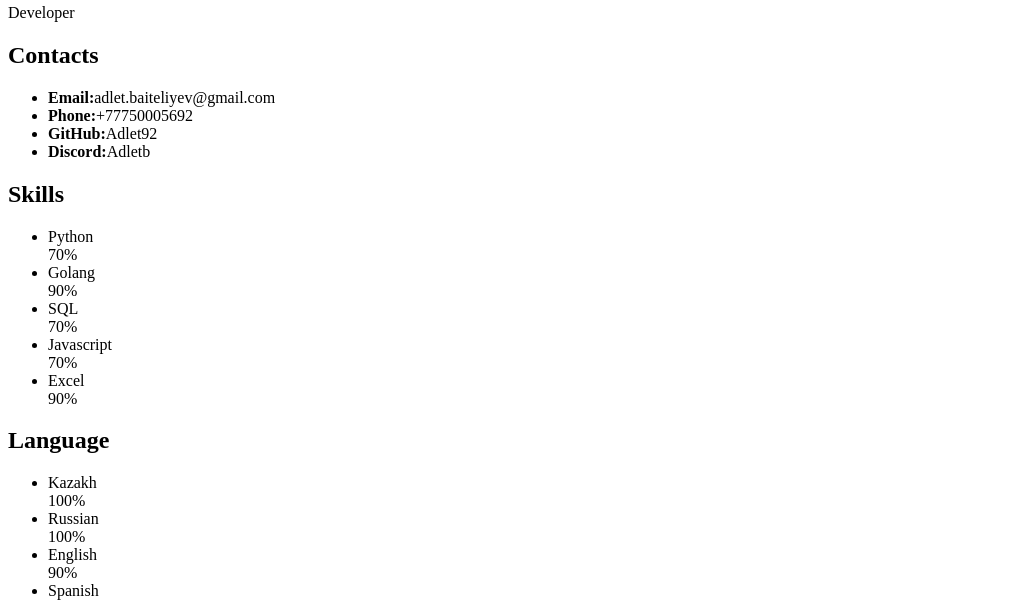
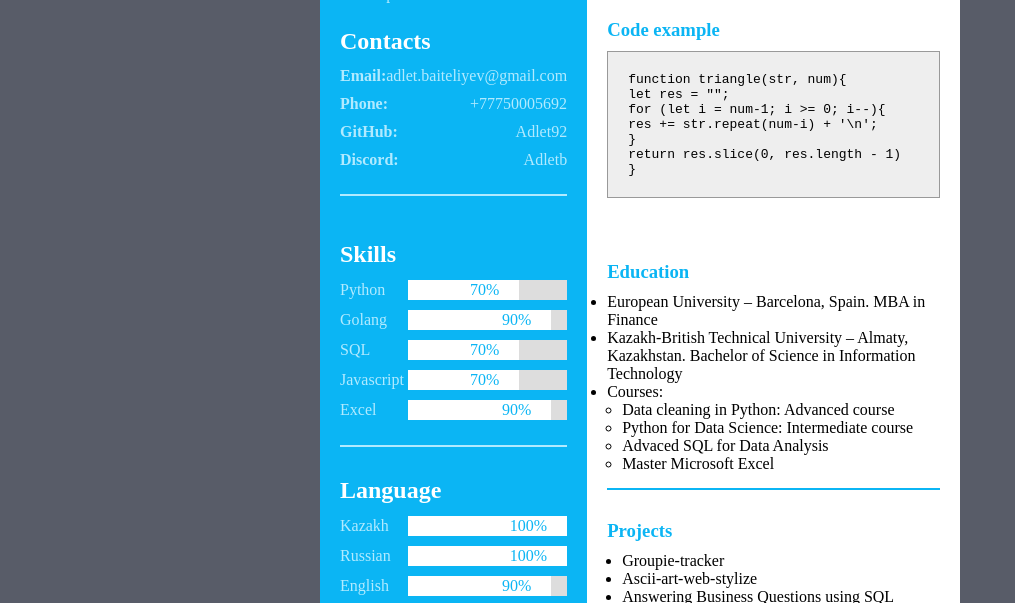
Before and after one commit to Adlet92/rsschool-cv, a plain HTML site: page index.html in a window 1280 px wide. Shown: the part 218-821 px from the top of the page, without its empty margins (0-1015 px from the left). Drawn offline with Linux system fonts and the light colour scheme.

Commit message:
add style

```diff
--- /dev/null
+++ b/css/style.css
@@ -0,0 +1,114 @@
+* {
+    margin: 0;
+    padding: 0;
+    box-sizing: border-box;
+}
+body {
+    /* background-color: rgb(253, 254, 255); */
+    background: #585c68;
+    display: flex;
+    justify-content: center;
+    align-items: center;
+}
+.full {
+    width: 50%;
+    max-width: 1000px;
+    min-height: 100px;
+    background-color: rgb(245, 239, 231);
+    margin: 0px;
+    display: grid;
+    grid-template-columns: 2fr 4fr;
+}
+.left {
+    position: initial;
+    background-color: #0bb5f4;
+    padding: 20px;
+
+}
+
+.right {
+    position: initial;
+    background-color: white;
+    padding: 20px;
+
+}
+.full, .left ul li{
+    display: flex;
+    align-items: center;
+    margin-bottom: 10px;
+}
+.name{
+    color: #fff;
+}
+.desc{
+    padding-bottom: 10px;
+}
+.Language, .Skills, ul li{
+    justify-content: space-between;
+}
+.skill_progress{
+    width: 70%;
+    background-color: #ddd;
+}
+.skills{
+    text-align: right;
+    padding-right: 20px;
+    line-height: 20px;
+    color: #0bb5f4;
+}
+.python, .javascript, .sql, .spanish{
+    width: 70%;
+    background-color: #fff;
+}
+.golang, .excel, .english{
+    width: 90%;
+    background-color: #fff;
+}
+.kazakh, .russian{
+    width: 100%;
+    background-color: #fff;
+}
+.Contact, .Skills, .Language, .Hobbies, .title,
+.Summary, .Experience, .Education{
+    margin-bottom: 30px;
+}
+.h2 {
+    background-color: rgb(4, 96, 150);
+}
+.course, .projects, .skill, .languages {
+    padding: 0 15px;
+}
+.code{
+    background-color: #eee;
+    border: 1px solid #999;
+    display: block;
+    padding: 20px;
+}
+.Contact, .Skills, .Language{
+    color: #fff;
+}
+.Contact, .Skills{
+    padding: 15px 0;
+    border-bottom: 2px solid #b1eaff;
+}
+.Summary, .Education{
+    padding: 15px 0;
+    border-bottom: 2px solid #0bb5f4;
+}
+.space, .image{
+    padding-bottom: 12px;
+}
+.blue{
+    color: #0bb5f4;
+    padding-bottom: 10px;
+}
+.regular{
+    color: #b1eaff;
+}
+
+.copy, .logo{
+   display: inline-block;
+}
+.copy{
+    margin-left: 10%;
+}
--- a/index.html
+++ b/index.html
@@ -6,7 +6,7 @@
   <meta http-equiv="X-UA-Compatible" content="IE=edge">
   <meta name="viewport" content="width=device-width, initial-scale=1.0">
   <title>Document</title>
-  <!-- <link rel="stylesheet" href="./css/style.css"> -->
+  <link rel="stylesheet" href="./css/style.css">
 </head>
 
 <body>
```
